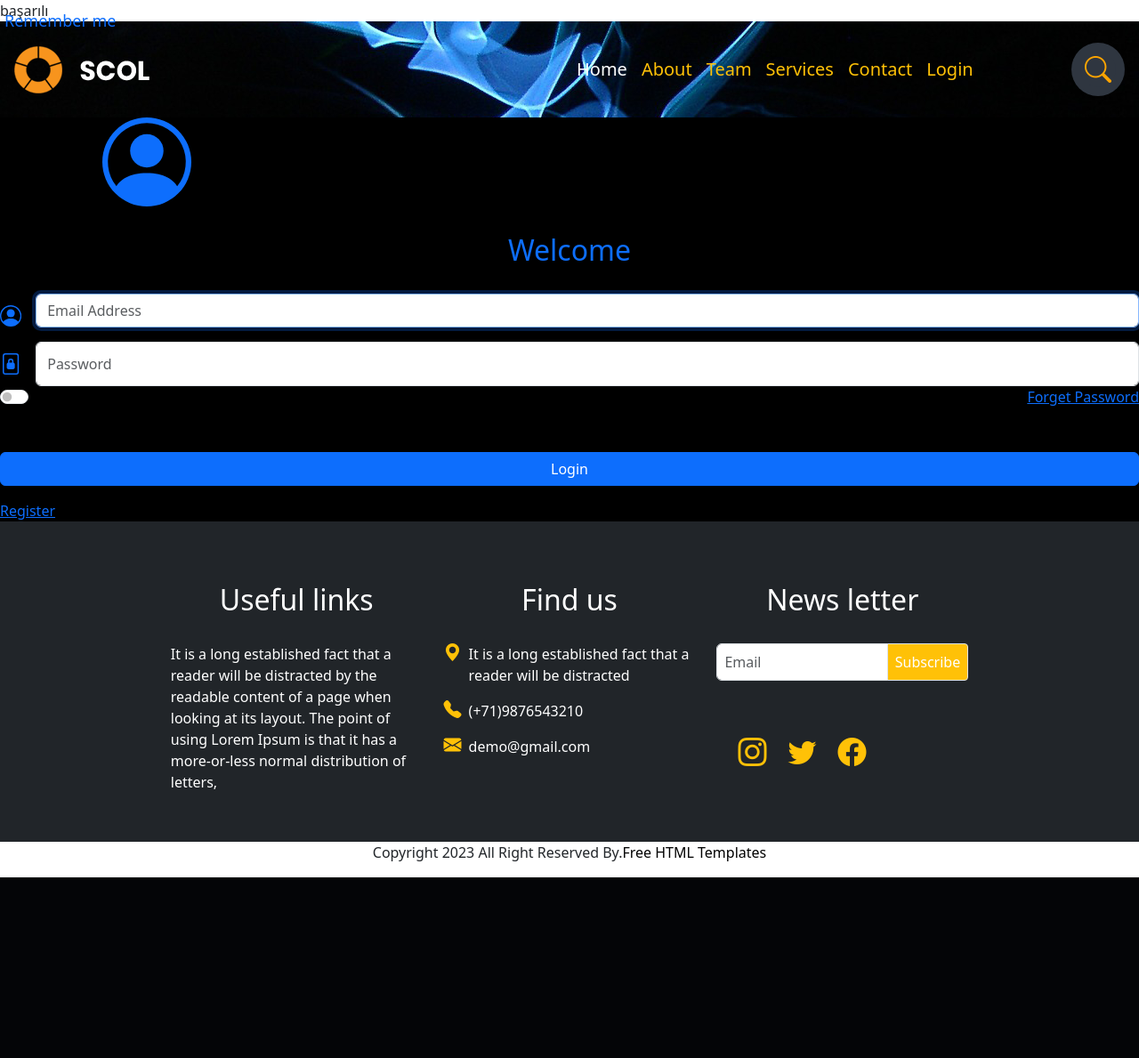
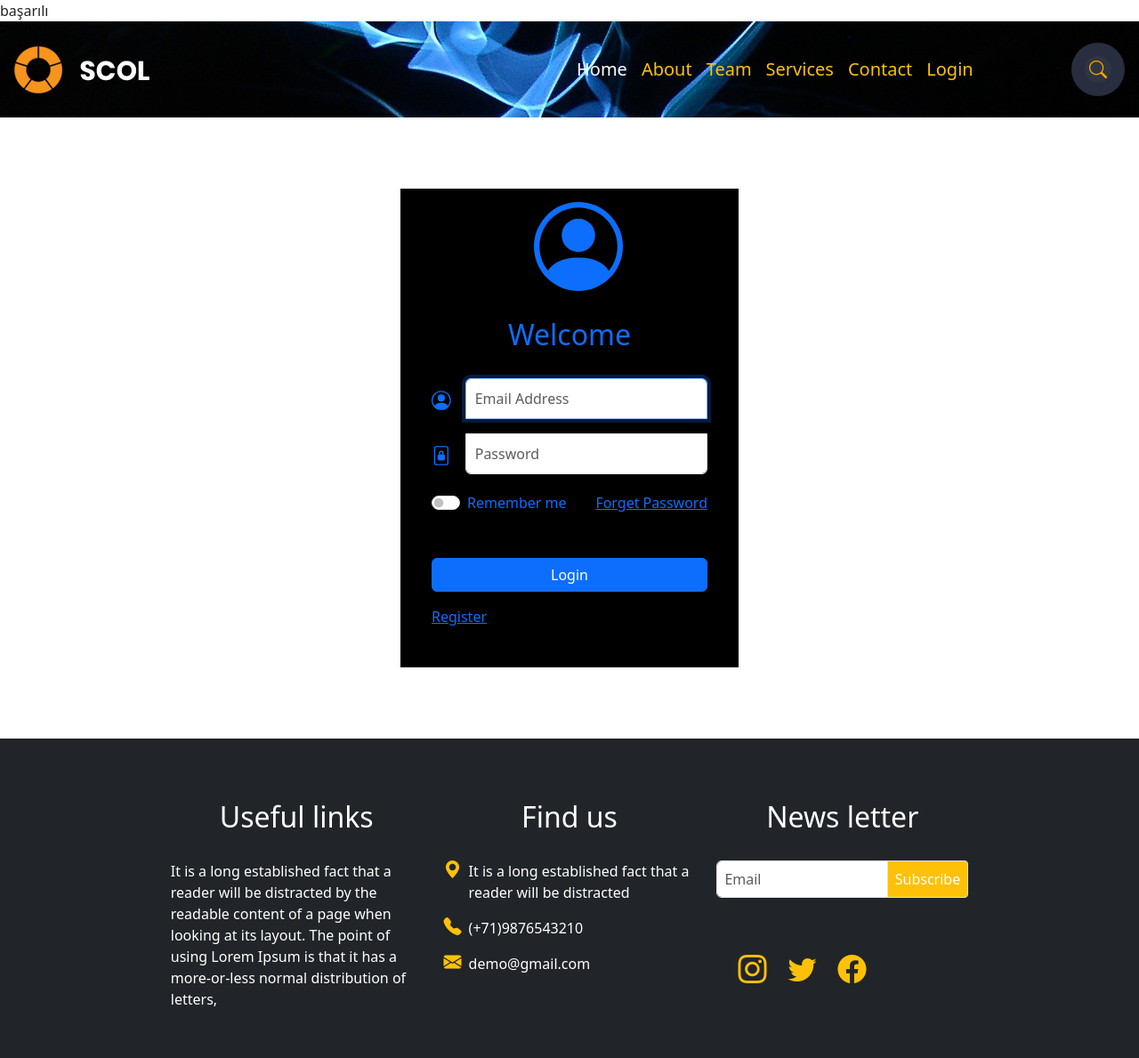
Before and after one commit to halimegldn/staj-projem, a PHP site: page /login.php in a window 1280 px wide. Shown: the top 1189 px of the page at 89% size. Before the commit the page ends 986 px from the top, so only its background shows below. Run offline with PHP 8.4, Linux system fonts and the light colour scheme; some libraries are stand-ins or nearby versions.

Commit message:
Update calisma.css

```diff
--- a/css/calisma.css
+++ b/css/calisma.css
@@ -56,20 +56,7 @@ h2{
   margin:30px 0;
   color: white;
 }
-input,textarea{
-  border:none;
-  border-bottom:1px solid white;
-  color:white;
-}
-input,textarea:focus{ outline:none; }
-label{
-  font-size:18px;
-  font-weight:normal;
-  position:absolute;
-  pointer-events:none;
-  left:5px;
-  top:10px;
-}
+
 .button{
   padding:2px 10px;
   background-color: orange;
@@ -131,12 +118,14 @@ h3{
     width: 50%;
   }
 }
+
 .search-box {
   right: 5%;
-  background:#2f3640;
+  background: #2f3640;
   height: 60px;
   border-radius: 40px;
-  padding: 10px;
+  padding: 15px;
+  background-color:#282e40;
 }
 .search-box:hover > .search-text{
   width:100px;
@@ -147,23 +136,160 @@ h3{
   color: black;
 }
 .search-btn {
-  color:orange;
-  width: 40px;
-  height: 40px;
+  color: orange;
+  width: 30px;
+  height:30px;
+  border-radius: 50%;
   background: #2f3640;
-  border-radius: 50%;
   transition: 0.4s;
   cursor: pointer;
 }
 .search-btn > i {
-  font-size: 30px;
+  font-size: 20px;
 }
 .search-text {
+  border: none;
   background: none;
   outline: none;
   font-weight: normal;
   transition: 0.4s;
   line-height: 40px;
   width: 0px;
-/*   width: 250px; */
   }
+  @media (max-width:576px){
+    .logo{
+      width: 25%;
+    }
+  }
+  .form-control{
+    position: relative;
+  }
+
+  .form-control input,textarea{
+    font-family: inherit;
+
+  }
+
+  .form-control.success input{
+    border-color: #2ecc71;
+  }
+  .form-control.error input{
+    border-color: #e74c3c;
+  }
+
+
+  .form-control i{
+    visibility: hidden;
+  }
+  .form-control.success i.bi-check-circle {
+    color: #2ecc71;
+    visibility: visible;
+  }
+  .form-control.error i.bi-exclamation-circle {
+    color: #e74c3c;
+    visibility: visible;
+  }
+  .form-control small{
+    visibility: hidden;
+  }
+  .form-control.error small {
+    color: #e74c3c;
+    visibility: visible;
+  }
+.form-control.error{
+  background: none;
+  border:none;
+}
+.form-control.success{
+  background: none;
+  border: none;
+}
+
+
+.wrapper {
+	margin-top: 80px;
+  margin-bottom: 80px;
+}
+
+.form-signin {
+  max-width: 380px;
+  padding: 15px 35px 45px;
+  margin: 0 auto;
+
+}
+
+.form-signin-heading {
+  margin-bottom: 30px;
+}
+
+
+.form-control {
+  position: relative;
+  font-size: 16px;
+  height: auto;
+  padding: 10px;
+
+}
+input[type="text"] {
+  margin-bottom: -1px;
+  border-bottom-left-radius: 0;
+  border-bottom-right-radius: 0;
+}
+
+input[type="password"] {
+  margin-bottom: 20px;
+  border-top-left-radius: 0;
+  border-top-right-radius: 0;
+}
+
+.register a:hover ,.forget a:hover{
+  color: #282e40 !important;
+}
+
+.form_register {
+  width: 40%;
+  margin-left: 30%;
+  padding-top: 10%;
+}
+
+.form_register input {
+  width: 100%;
+  background: transparent;
+  border-bottom: solid 1px #7053c4;
+  border-top: none;
+  border-left: none;
+  border-right: none;
+  font-size: 1rem;
+  padding: 0.5em 0.4em;
+  transition: all 0.4s;
+  color: #BDBDBD;;
+  margin: 0.7rem 0;
+}
+.form_register input:focus {
+  background: #7035c4;
+  transform: scale3d(1.06,1.06,1.06);
+}
+
+.register_buton {
+  background: transparent;
+  width: 50%;
+  margin-top: 2.5rem;
+  font-size: 1rem;
+  border: solid 1px #7053c4;
+  padding: 1em 0;
+  color: #bdc3c7;
+  transition: all 0.6s;
+}
+.register_buton:hover {
+  cursor:pointer;
+  background: #7035c4;
+}
+
+h4 {
+  color: #bdc3c7;
+  border-bottom: solid 1px #7035c4;
+  padding: 0 0 0.8em 0;
+  width: 50%;
+  margin-left: 25%;
+  margin-bottom: 1em;
+}
```
